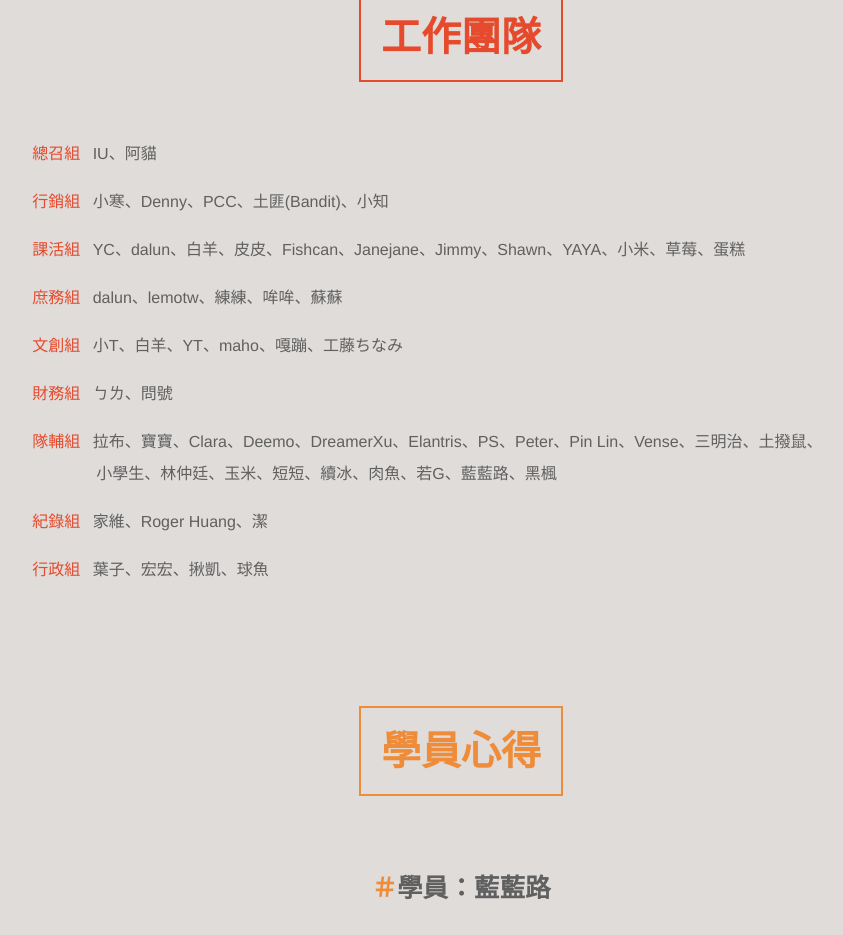
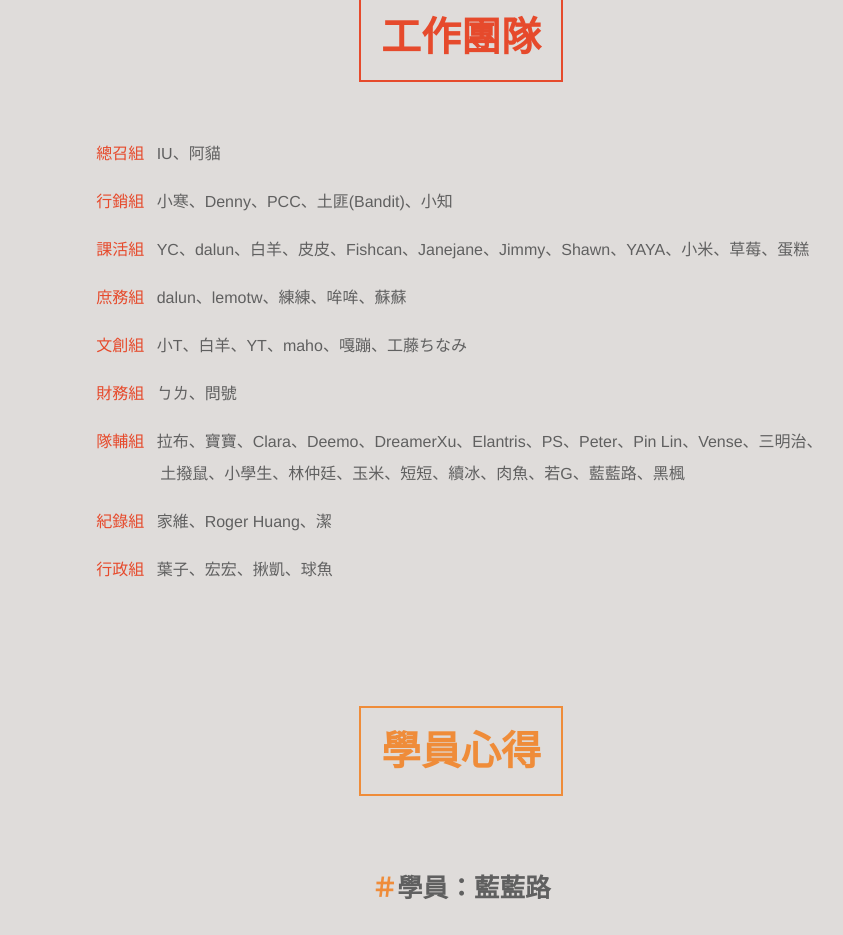
Before and after one commit to sitcon-tw/camp2017, a Vue app: page / in a window 1280 px wide. Shown: the part 7000-7935 px from the top of the page, without its empty margins (179-1022 px from the left). Built offline with nearby package versions, Linux system fonts and the light colour scheme.

Commit message:
Improve RWD exp on staff section

```diff
--- a/src/App.vue
+++ b/src/App.vue
@@ -92,6 +92,7 @@ white = #f8fcf6
 
 .info
   font-size: 1.1rem
+  text-indent: 0rem !important
 
 .button
     font-size: 1.5rem
@@ -117,8 +118,12 @@ white = #f8fcf6
 
   .content
     width: 60%
-    @media screen and (max-width: 600px)
+    @media screen and (max-width: 750px)
+      width: 80%
+    @media screen and (max-width: 500px)
       width: 90%
+    @media screen and (max-width: 320px)
+      width: 95%
     line-height: 2rem
     p
       text-indent: 2rem
--- a/src/components/Staff.vue
+++ b/src/components/Staff.vue
@@ -73,6 +73,7 @@ dark-gray = #606060
     margin-right: .5rem
 
   .teamMember
+    margin-left: 4rem
     text-indent: -4rem
     overflow-wrap: break-word
 
@@ -85,6 +86,10 @@ dark-gray = #606060
   width: 80%
   margin: 0 auto
   padding: 0
+  @media screen and (max-width: 680px)
+    width: 90%
+  @media screen and (max-width: 580px)
+    justify-content: center
 
   li
     text-align: center
```
